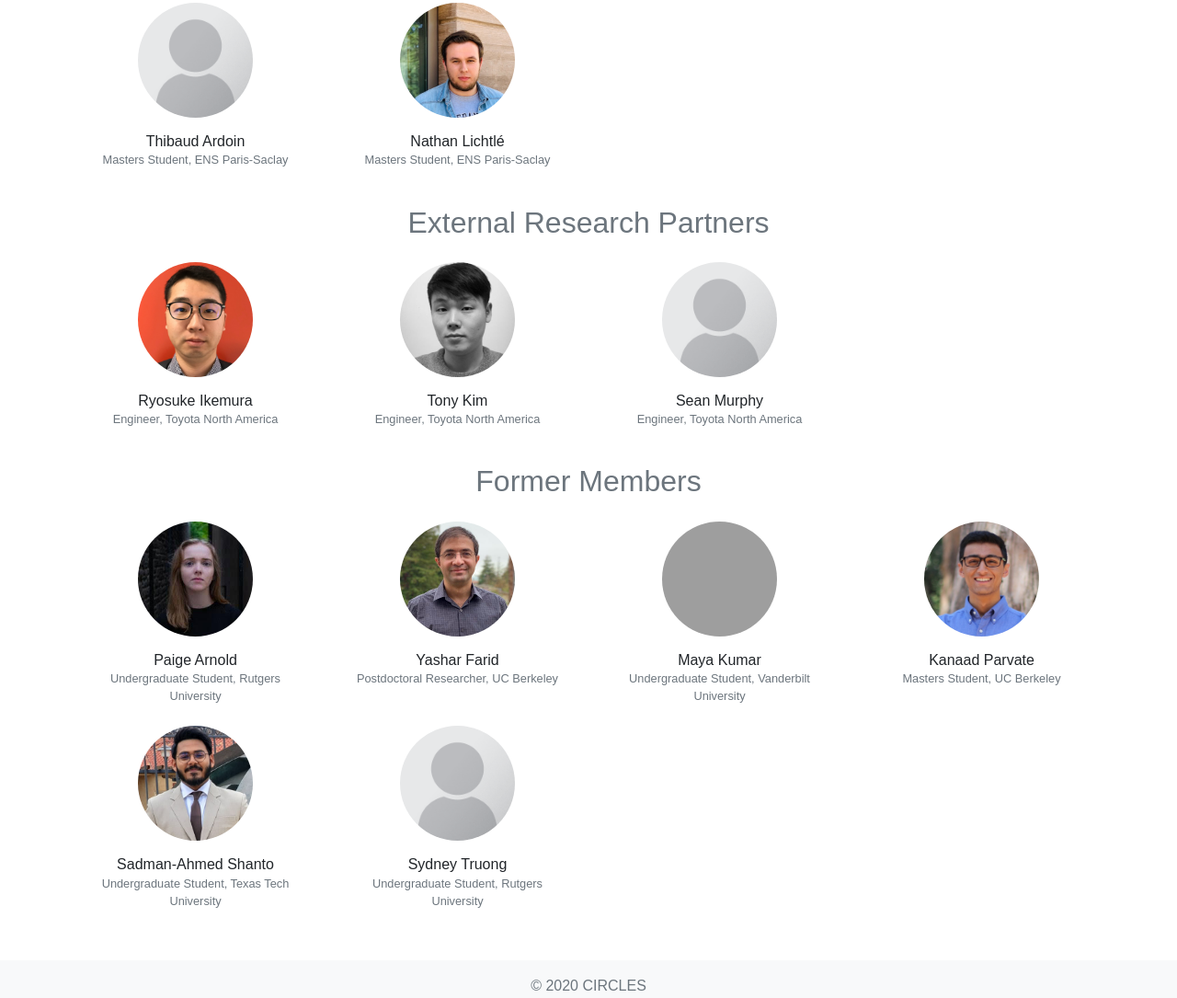
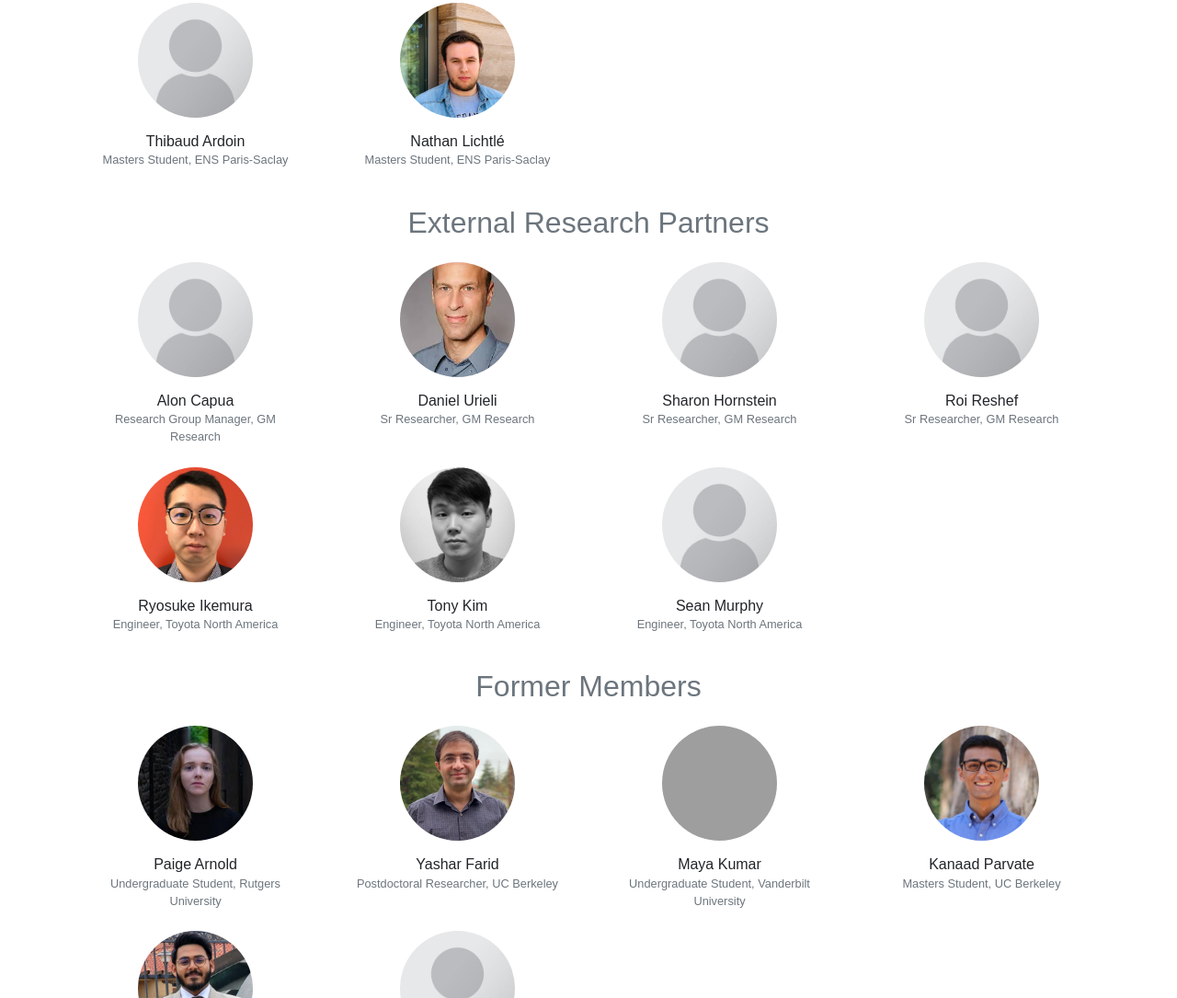
Before and after one commit to CIRCLES-consortium/CIRCLES-consortium.github.io, a plain HTML site: page about.html in a window 1280 px wide. Shown: the part 3771-4856 px from the top of the page at 92% size. Drawn offline with nearby package versions, Linux system fonts and the light colour scheme; grey boxes are pictures that could not be loaded; a web font is replaced by a local one.

Commit message:
add gm and more headshots

```diff
--- a/about.html
+++ b/about.html
@@ -523,6 +523,34 @@
                   <h2 class="text-center text-secondary p-3">External Research Partners</h2>
                   <div class="row text-center">
                     <div class="col-md-3 col-xs-6 team-max-width">
+                        <img class="rounded-circle" src="images/headshot-placeholder.png">
+                        <h6 class="p-3">
+                            Alon Capua <br>
+                            <small class="text-muted">Research Group Manager, GM Research</small>
+                        </h6>
+                    </div>
+                    <div class="col-md-3 col-xs-6 team-max-width">
+                        <img class="rounded-circle" src="images/gm/headshot-urieli.jpeg">
+                        <h6 class="p-3">
+                            Daniel Urieli <br>
+                            <small class="text-muted">Sr Researcher, GM Research</small>
+                        </h6>
+                    </div>
+                    <div class="col-md-3 col-xs-6 team-max-width">
+                        <img class="rounded-circle" src="images/headshot-placeholder.png">
+                        <h6 class="p-3">
+                            Sharon Hornstein <br>
+                            <small class="text-muted">Sr Researcher, GM Research</small>
+                        </h6>
+                    </div>
+                    <div class="col-md-3 col-xs-6 team-max-width">
+                        <img class="rounded-circle" src="images/headshot-placeholder.png">
+                        <h6 class="p-3">
+                            Roi Reshef <br>
+                            <small class="text-muted">Sr Researcher, GM Research</small>
+                        </h6>
+                    </div>
+                    <div class="col-md-3 col-xs-6 team-max-width">
                         <img class="rounded-circle" src="images/toyota/headshot-ikemura.png">
                         <h6 class="p-3">
                             Ryosuke Ikemura <br>
```
Also changed, not shown: index.html (+8 -11 lines), images/collaborators/gm.png (added), images/collaborators/rutgers.png, images/gm/headshot-urieli.jpeg (added).
